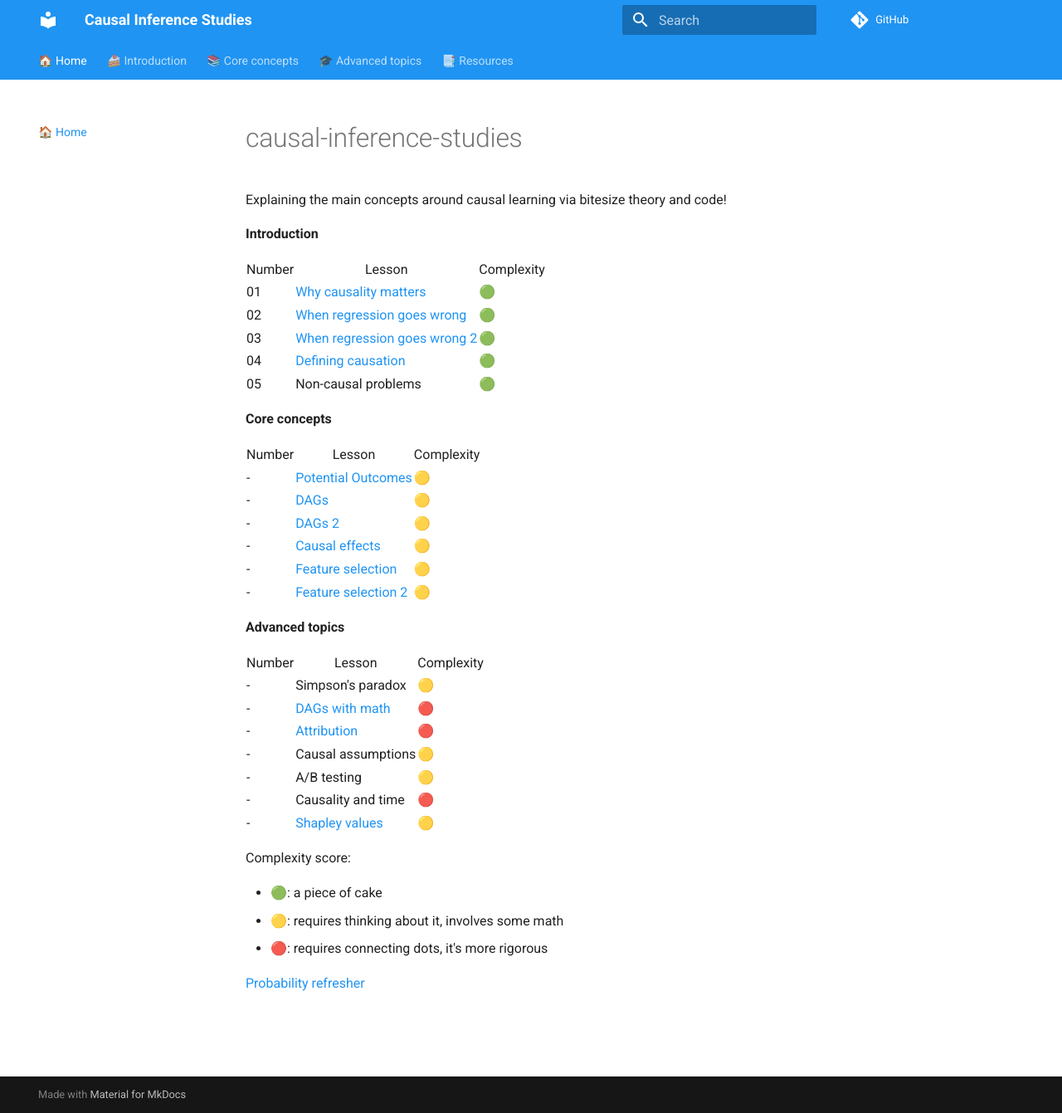
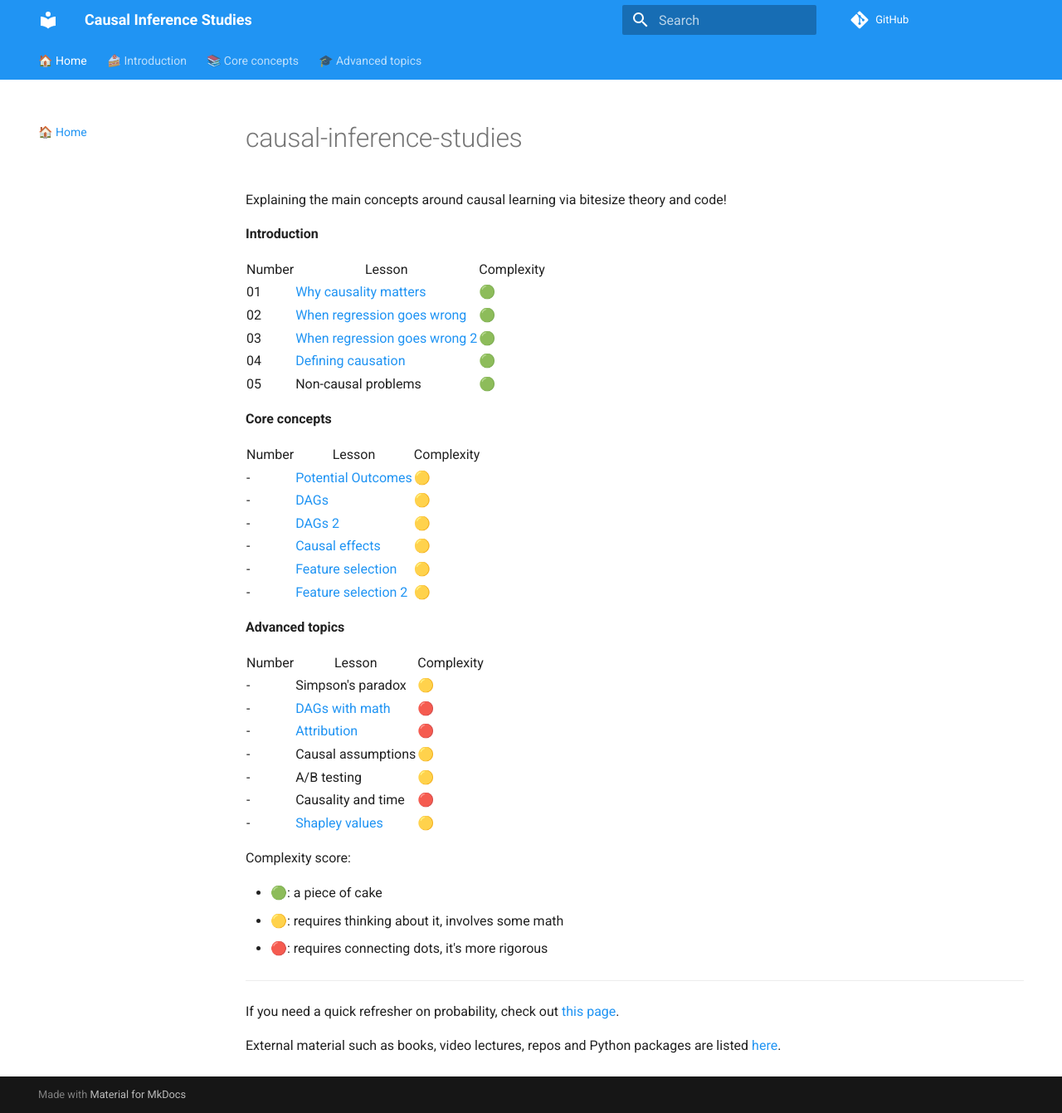
Before and after one commit to emilioMaddalena/causal-inference-studies, an MkDocs documentation site: the page built from material/index.md, in a window 1280 px wide and 1341 px high. Shown: the whole window at 83% size. Built offline with MkDocs 1.6.1 and Material for MkDocs 9.7.7, drawn with Linux system fonts in a browser that asks for light colours; comment, search, counter and statistics services are not loaded.

Commit message:
Remove resources from top bar

```diff
--- a/material/index.md
+++ b/material/index.md
@@ -69,4 +69,8 @@ Complexity score:
 - 🟡: requires thinking about it, involves some math
 - 🔴: requires connecting dots, it's more rigorous
 
-[Probability refresher](probability_refresher.md)
+---
+
+If you need a quick refresher on probability, check out [this page](probability_refresher.md).
+
+External material such as books, video lectures, repos and Python packages are listed [here](resources.md).
--- a/mkdocs.yml
+++ b/mkdocs.yml
@@ -25,7 +25,6 @@ nav:
       - Shapley values: shapley_values.md
       - Shapley cont'd: shapley_contd.md
       - Identification: identification.md
-  - 📑 Resources: resources.md
 theme:
   name: material
   features:
```
